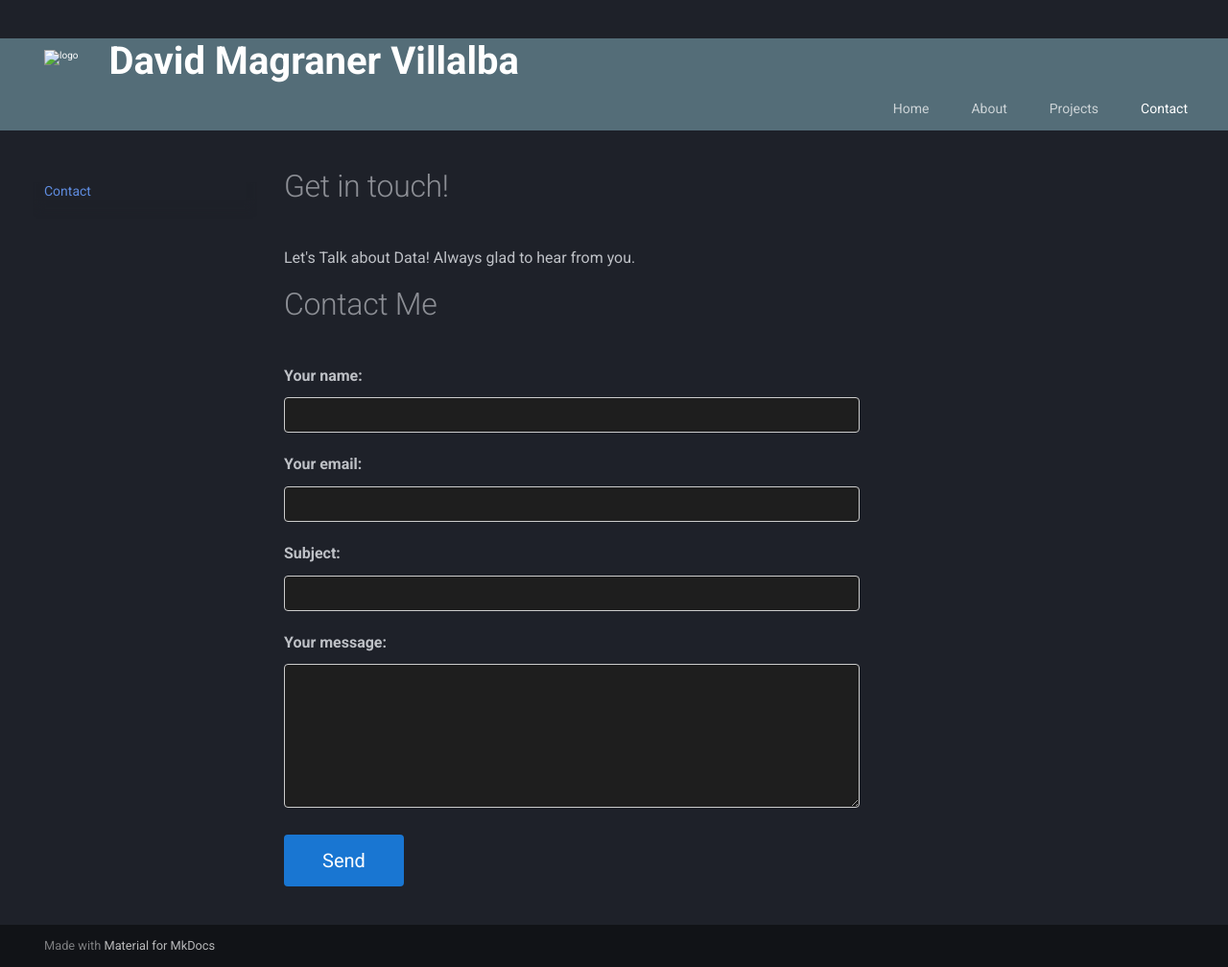
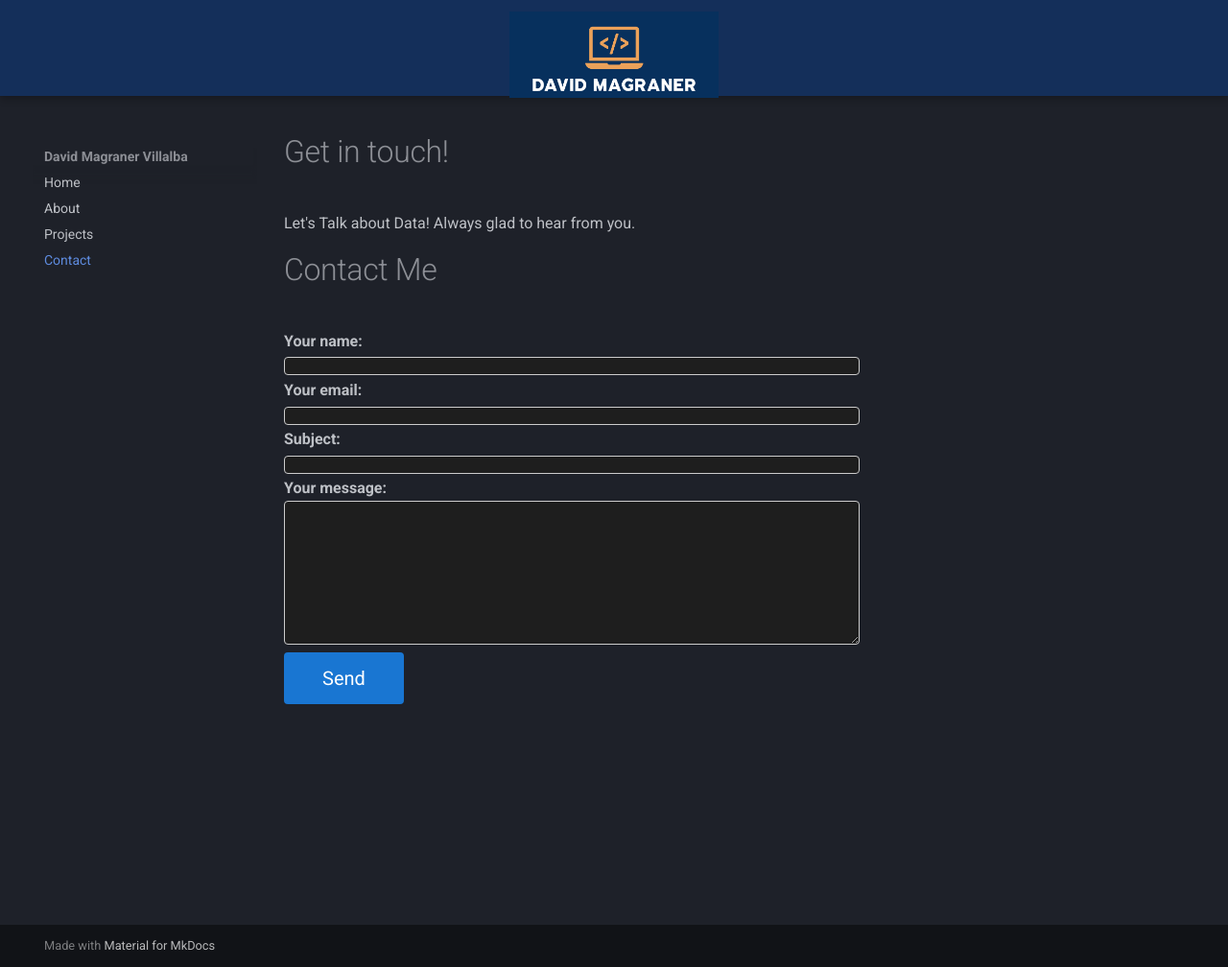
Before and after one commit to mavidvd/my-portfolio, an MkDocs documentation site: the page built from docs/contact.md, in a window 1280 px wide and 1008 px high. Shown: the whole window at 96% size. Built offline with MkDocs 1.6.1 and Material for MkDocs 9.7.7, drawn with Linux system fonts in a browser that asks for light colours.

Commit message:
Minor Style edit

```diff
--- a/docs/contact.md
+++ b/docs/contact.md
@@ -93,17 +93,13 @@ document.getElementById('contact-form').addEventListener('submit', async functio
 /* Existing styles remain the same */
 form {
   max-width: 600px;
-  margin: 2rem 0;
 }
 label {
   display: block;
-  margin: 1rem 0;
   font-weight: bold;
 }
 input, textarea {
   width: 100%;
-  padding: 0.5rem;
-  margin-top: 0.5rem;
   border: 1px solid #ccc;
   border-radius: 4px;
   background: #1e1e1e;
--- a/docs/stylesheets/extra.css
+++ b/docs/stylesheets/extra.css
@@ -1,3 +1,57 @@
+/* === Custom Logo and Header Styling === */
+
+/* Set the background color of the entire header */
+.md-header {
+    background-color: #142F5A; /* Replace with the HEX code of your desired background color */
+                             /* Example: For your current 'slate' scheme, this is typically a deep grey/blue grey.
+                                You can use an online color picker tool on your logo to get the exact HEX code. */
+    height: 100px;
+}
+/* --- Center the Logo Horizontally and Vertically --- */
+
+.md-content,
+.md-content__inner {
+    padding-top: 0 !important;
+}
+.md-content__inner h1:first-child {
+    margin-top: 0;
+}
+
+/* Target the header container that holds the logo */
+.md-header__inner {
+    /* Center the contents (logo container) horizontally */
+    justify-content: center;
+}
+
+/* Hide the site name/title next to the logo (since you only want the logo) */
+.md-header__title {
+    display: none;
+}
+
+/* --- Control the Logo Image Size --- */
+/* Target the logo container and center the image inside it */
+.md-header__button.md-logo {
+    /* Ensure the container takes the full height of the header */
+    height: 100%;
+
+    /* Center the logo image inside its own button container */
+    display: flex;
+    align-items: center; /* Vertical centering */
+    justify-content: center; /* Horizontal centering (if needed) */
+}
+
+/* Target the logo image itself and set its desired size */
+.md-header__button.md-logo img {
+    height: 90px;  /* Make the logo bigger. ADJUST THIS VALUE (e.g., 60px, 100px) */
+    width: auto;   /* Maintain aspect ratio */
+    object-fit: contain;
+}
+
+/* If you also want to remove the site name text and only show the logo */
+.md-header__title {
+    display: none;
+}
+
 /* Move navigation tabs to the right */
 .md-tabs__list {
   justify-content: flex-end !important;
@@ -15,18 +69,8 @@
 
 /* Make site name bigger */
 .md-header__title {
-  font-size: 2rem !important;  /* Adjust size as needed */
+  font-size: 1rem !important;  /* Adjust size as needed */
   font-weight: 700;            /* Make it bold */
-}
-
-/* Fix extra space above the title on sub-pages (like Contact) */
-.md-content__inner {
-    padding-top: 0 !important;
-}
-
-/* Ensure the first heading doesn't add its own massive top margin */
-.md-content__inner h1:first-child {
-    margin-top: 0;
 }
 
 /* Optional: Adjust on mobile */
--- a/mkdocs.yml
+++ b/mkdocs.yml
@@ -3,14 +3,15 @@ site_url: https://davidmagraner.com
 
 theme:
   name: material
-  logo: site/img/blue_logo.png
+  logo: /img/blue_logo.png
+  icon:
+    logo: '' # Set logo icon to an empty string
   palette:
     # Dark professional scheme
     scheme: slate
     primary: blue grey
     accent: cyan
   features:
-    - navigation.tabs        # Puts nav in top bar
     - navigation.tabs.sticky # Keeps tabs visible when scrolling
     - navigation.top         # Back to top button
 
```
Also changed, not shown: docs/img/blue_logo.png (added).
